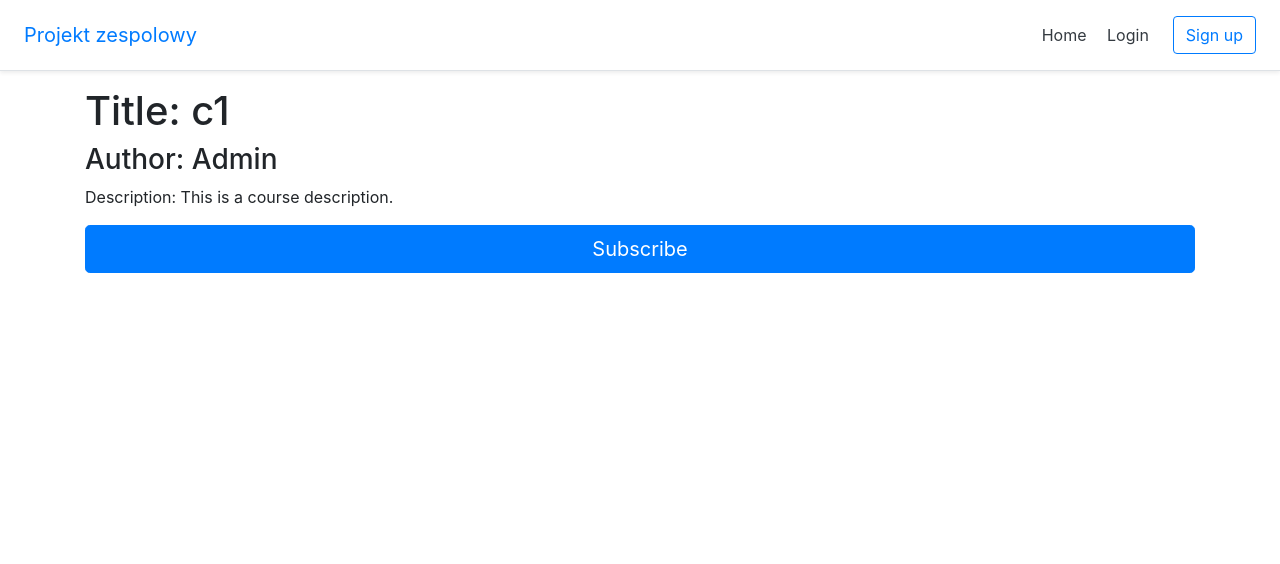
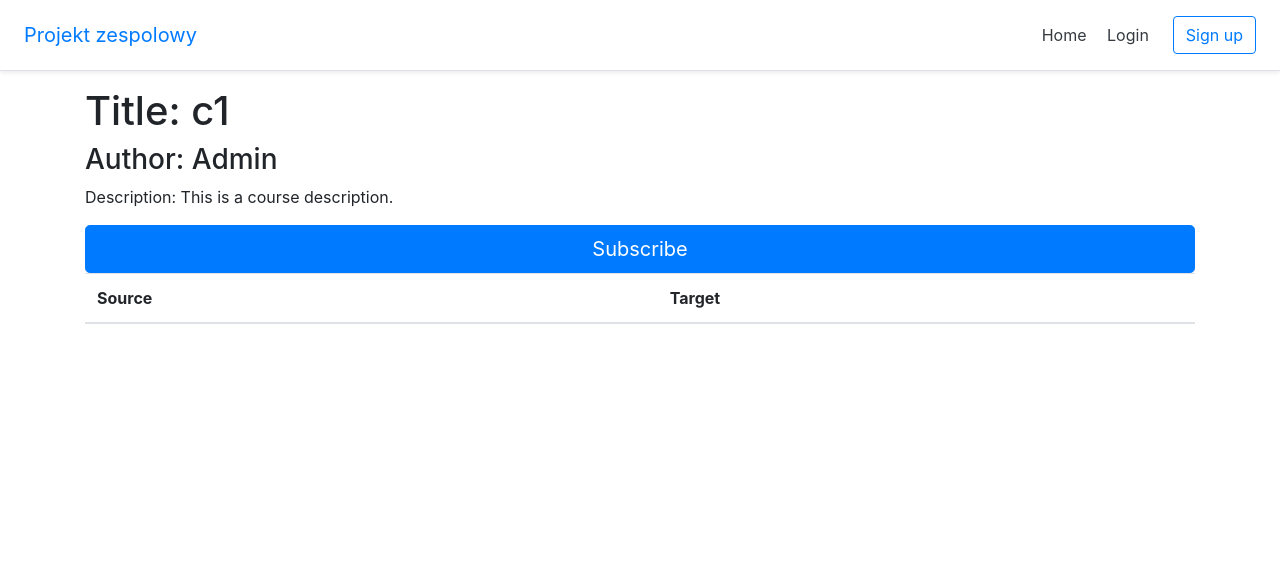
Before and after one commit to MagiciansRed/Projekt-zespolowy, a Django app: a page that uses templates/course/detail_course.html in a window 1280 px wide. Shown: the top 564 px of the page. Run offline with Django 3.2, Linux system fonts and the light colour scheme; data comes from the database, SQL or seed files in the repository; lists and menus that the app fills with data are empty; some libraries are stand-ins or nearby versions.

Commit message:
added simple table to show words in the course

```diff
--- a/templates/course/detail_course.html
+++ b/templates/course/detail_course.html
@@ -9,22 +9,47 @@
 
     {% if subscription_state == True %}
         <form method="POST"> {% csrf_token %}
-            <button class="btn btn-lg btn-success btn-block btn-d" name="subscribe" value="" type="submit" disabled>Subscribed</button>
-            <button class="btn btn-lg btn-danger btn-block btn-d" name="unsubscribe" value="Unsubscribe" type="submit" >Unsubscribe</button>
+            <button class="btn btn-lg btn-success btn-block btn-d" name="subscribe" value="" type="submit" disabled>
+                Subscribed
+            </button>
+            <button class="btn btn-lg btn-danger btn-block btn-d" name="unsubscribe" value="Unsubscribe" type="submit">
+                Unsubscribe
+            </button>
         </form>
     {% else %}
         <form method="POST"> {% csrf_token %}
-            <button class="btn btn-lg btn-primary btn-block " name="subscribe" value="Subscribe" type="submit">Subscribe</button>
+            <button class="btn btn-lg btn-primary btn-block " name="subscribe" value="Subscribe" type="submit">
+                Subscribe
+            </button>
         </form>
     {% endif %}
+
+
+    <table class="table">
+        <thead>
+        <tr>
+            <th scope="col">Source</th>
+            <th scope="col">Target</th>
+        </tr>
+        </thead>
+        <tbody>
+        {% for word in words %}
+            <tr>
+                <td>{{ word.source_word }}</td>
+                <td>{{ word.target_word }}</td>
+             </tr>
+        {% endfor %}
+        </tbody>
+    </table>
 
     {% if request.user == course_detail.author %}
 
         <form method="POST"> {% csrf_token %}
-            <button class="btn btn-lg btn-danger btn-block " name="delete" value="Delete" type="submit">Delete course</button>
+            <button class="btn btn-lg btn-danger btn-block " name="delete" value="Delete" type="submit">Delete course
+            </button>
         </form>
 
-        <a href="{% url 'course:edit_course' course_detail.slug %}" >EDIT</a>
+        <a href="{% url 'course:edit_course' course_detail.slug %}">EDIT</a>
 
     {% endif %}
 
```
